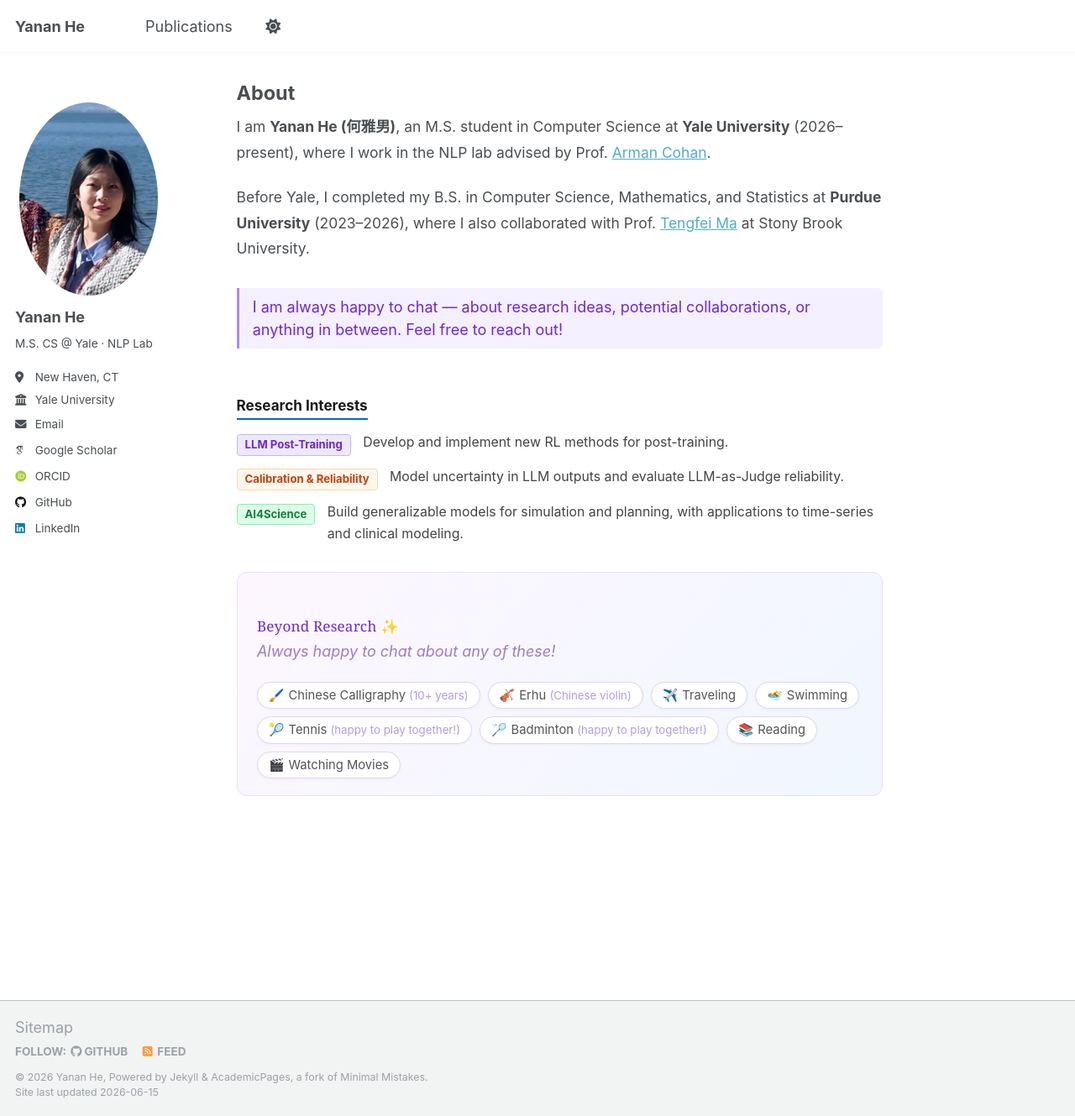
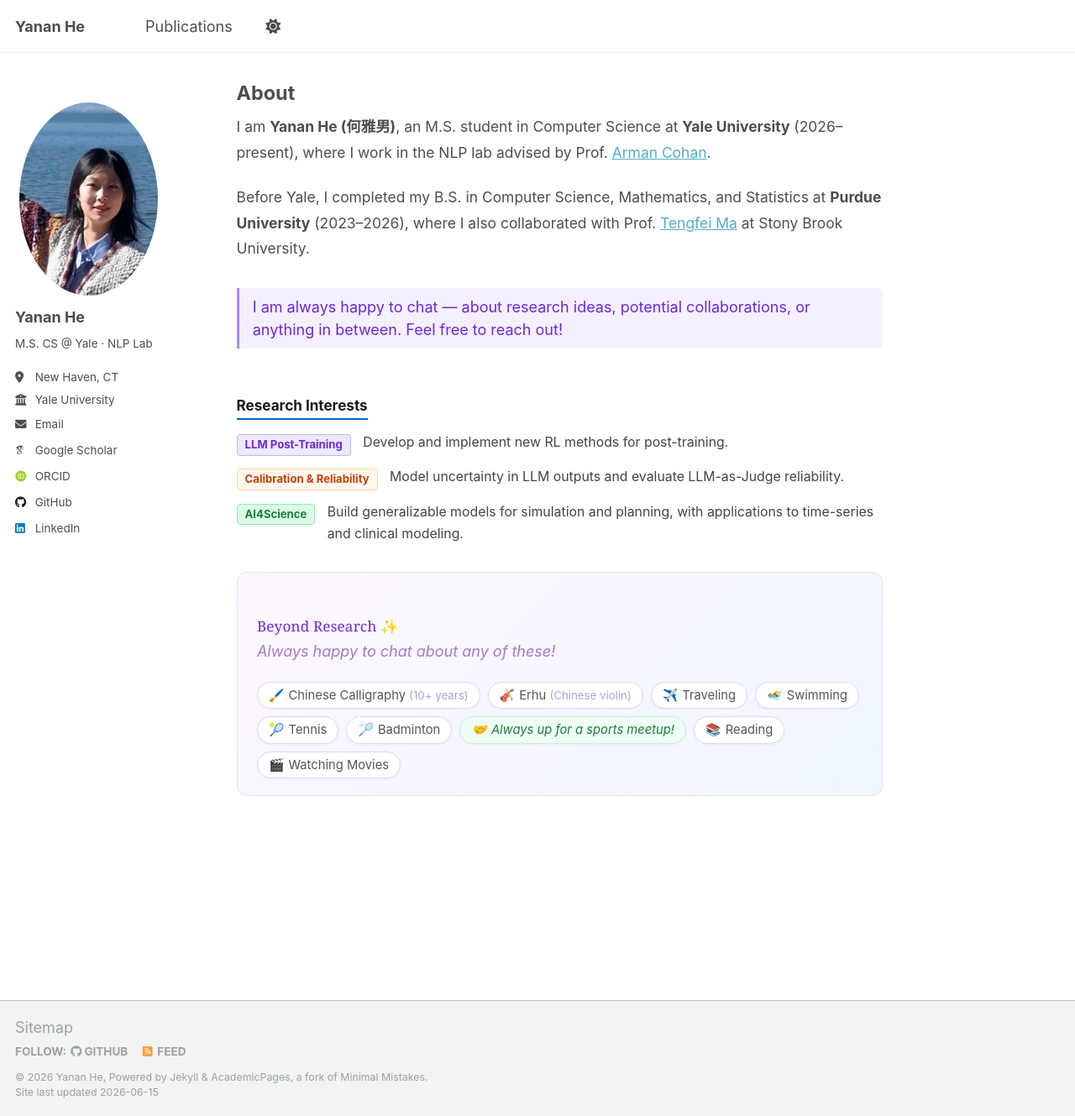
Before and after one commit to Echoo113/Echoo113.github.io, a Jekyll site: the page built from _pages/about.md, in a window 1280 px wide and 1329 px high. Shown: the whole window at 84% size. Built offline with Jekyll 4.4.1, drawn with Linux system fonts in a browser that asks for light colours; some web fonts are replaced.

Commit message:
Replace duplicate sports invites with single green meetup chip
Co-Authored-By: Claude Sonnet 4.6 <noreply@anthropic.com>

```diff
--- a/_pages/about.md
+++ b/_pages/about.md
@@ -42,8 +42,9 @@ redirect_from:
   <div class="hobby-item">🎻 <span>Erhu <em>(Chinese violin)</em></span></div>
   <div class="hobby-item">✈️ <span>Traveling</span></div>
   <div class="hobby-item">🏊 <span>Swimming</span></div>
-  <div class="hobby-item">🎾 <span>Tennis <em>(happy to play together!)</em></span></div>
-  <div class="hobby-item">🏸 <span>Badminton <em>(happy to play together!)</em></span></div>
+  <div class="hobby-item">🎾 <span>Tennis</span></div>
+  <div class="hobby-item">🏸 <span>Badminton</span></div>
+  <div class="hobby-item hobby-invite">🤝 <span>Always up for a sports meetup!</span></div>
   <div class="hobby-item">📚 <span>Reading</span></div>
   <div class="hobby-item">🎬 <span>Watching Movies</span></div>
 </div>
--- a/assets/css/custom.css
+++ b/assets/css/custom.css
@@ -305,6 +305,13 @@
   font-size: 0.9em;
 }
 
+.hobby-invite {
+  background: #f0fdf4;
+  border-color: #bbf7d0;
+  color: #15803d;
+  font-style: italic;
+}
+
 /* Page title */
 .page__title {
   font-size: 1.3em !important;
```
